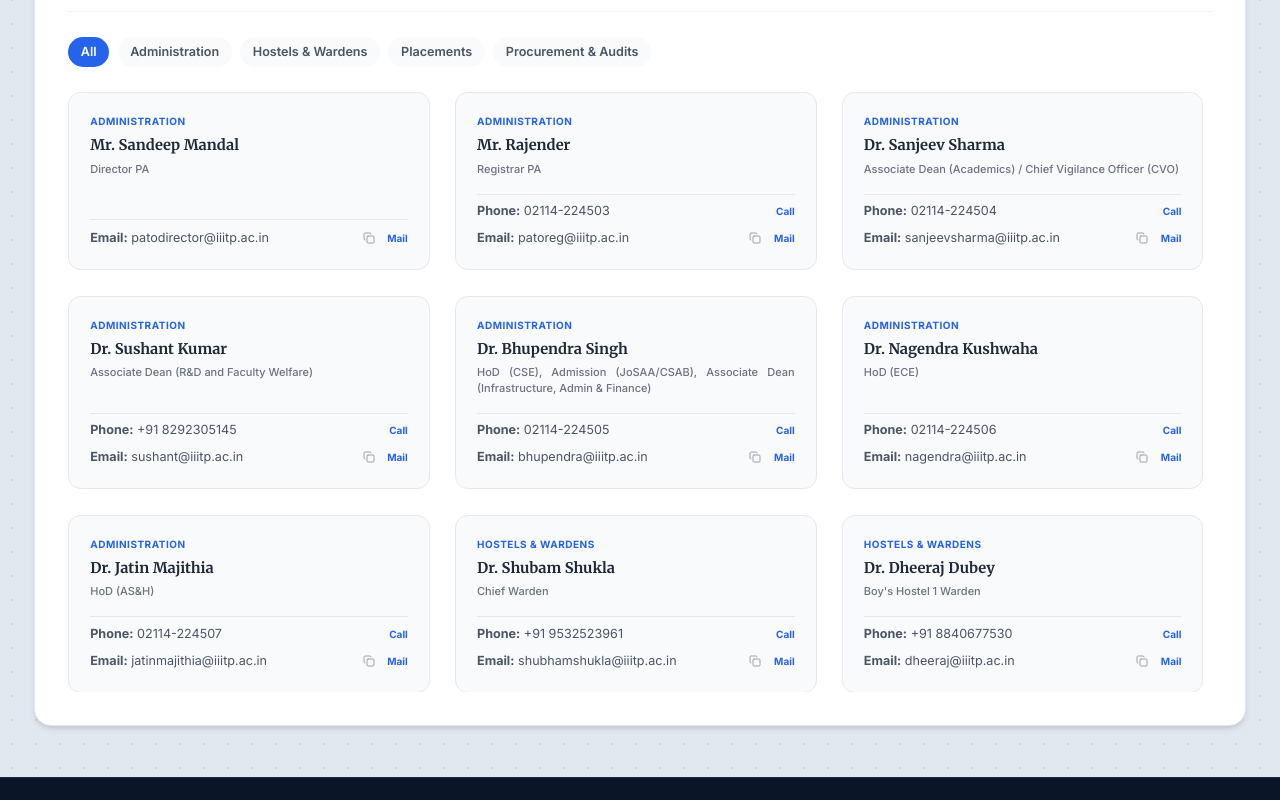
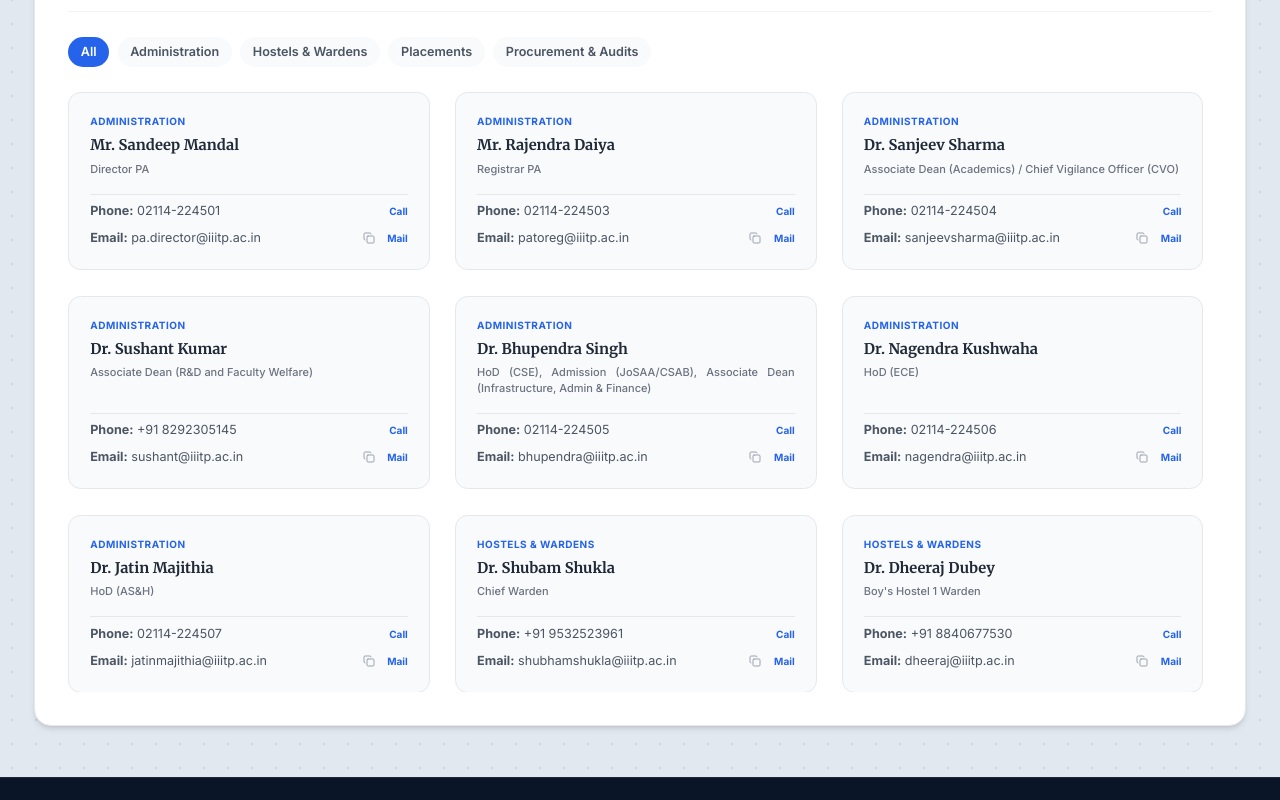
Before and after one commit to iiitp-official/website, a React (Vite) app: page /contact in a window 1280 px wide. Shown: the part 1380-2180 px from the top of the page. Built offline with nearby package versions, Linux system fonts and the light colour scheme.

Commit message:
Updated contact us page

```diff
--- a/src/components/layout/Footer.jsx
+++ b/src/components/layout/Footer.jsx
@@ -162,6 +162,12 @@ const Footer = () => {
                   <span className="leading-tight">Equal Opportunity Cell (EOC)</span>
                 </Link>
               </li>
+              {/* <li>
+                <Link to="/contact" className="hover:text-brand-red transition-colors flex items-start group">
+                  <ExternalLink size={14} className="mr-2 mt-1 shrink-0 text-[#0d6efd]" />
+                  <span className="leading-tight">Contact Us</span>
+                </Link>
+              </li> */}
             </ul>
             <div className="mt-6 pt-4 border-t border-gray-800 flex items-center text-sm">
               <span className="text-gray-400 uppercase tracking-wider text-xs font-semibold mr-2">
--- a/src/pages/ContactPage.jsx
+++ b/src/pages/ContactPage.jsx
@@ -72,11 +72,11 @@ const importantContacts = [
     name: "Mr. Sandeep Mandal",
     designation: "Director PA",
     department: "Administration",
-    email: "patodirector@iiitp.ac.in",
-    phone: ""
+    email: "pa.director@iiitp.ac.in",
+    phone: "02114-224501"
   },
   {
-    name: "Mr. Rajender",
+    name: "Mr. Rajendra Daiya",
     designation: "Registrar PA",
     department: "Administration",
     email: "patoreg@iiitp.ac.in",
@@ -193,21 +193,21 @@ const importantContacts = [
   {
     name: "Mr. Aman Ankur",
     designation: "Purchase Section",
-    department: "Procurement & Audits",
+    department: "Store & Purchase",
     email: "js1.procurement@iiitp.ac.in",
     phone: "02114-224509"
   },
   {
     name: "Shri Lalit Chandra Trivedi",
     designation: "Independent External Monitor - Purchase matters",
-    department: "Procurement & Audits",
+    department: "Procurement",
     email: "lctrivedi61@gmail.com",
     phone: "+91 9967567679"
   },
   {
     name: "Ashok Kumar Tripathy, IAS (Retd.)",
     designation: "Independent External Monitor - Purchase matters",
-    department: "Procurement & Audits",
+    department: "Procurement",
     email: "tripathyak@yahoo.com",
     phone: "+91-9437040285"
   }
```
